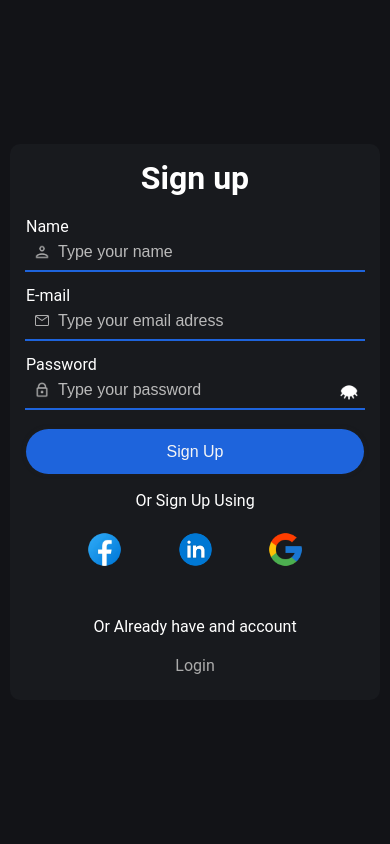
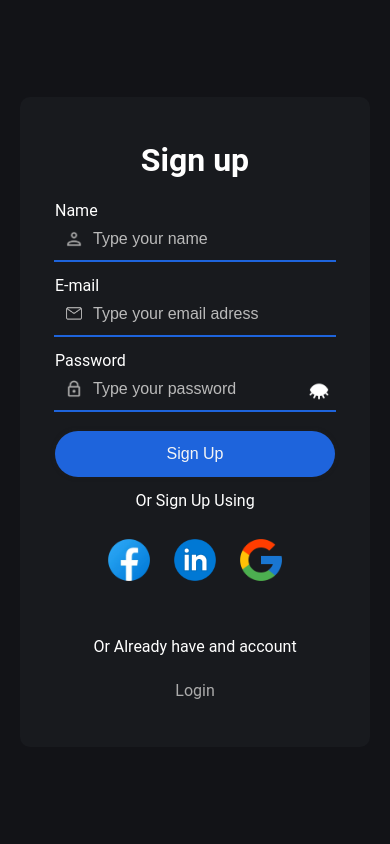
Before and after one commit to yimnaiconradndjousi-coder/Signup-System, a Flask app: template templates/signup.html in a window 390 px wide. Run offline with Flask 3, Linux system fonts and the light colour scheme; the template is opened without the code that fills it, so the values that code supplies are empty.

Commit message:
Refactor signup form styles for improved layout and responsiveness

```diff
--- a/static/signup.css
+++ b/static/signup.css
@@ -41,19 +41,16 @@ body {
     justify-content: center;
     align-items: center;
     width: 100%;
-    min-height: 100dvh;
+    height: 100dvh;
     background-color: #121317;
     margin: 0;
-    padding: clamp(16px, 4vw, 40px);
-    overflow-x: hidden;
-    overflow-y: auto;
+    overflow: hidden;
 }
 
 /* #Icon*/
 
 .socail-media-icons {
-    width: clamp(36px, 10vw, var(--image-size));
-    height: auto;
+    width: var(--image-size);
 }
 
 .input-icon{
@@ -65,8 +62,7 @@ body {
     width: 20px;
     margin: 6px;
     margin-bottom: 3px;
-    margin-left: 6px;
-    flex: 0 0 20px;
+    margin-left: 25%;
 }
 
 #show-or-hide-password:hover {
@@ -81,12 +77,14 @@ body {
     background-color: #181A1E;
     justify-content: center;
     align-items: center;
-    width: min(100%, 500px);
-    min-height: min(650px, calc(100dvh - 32px));
+    width: 30%;
+    height: 50%;
+    min-width: 350px;
+    min-height: 650px;
     max-width: 500px;
     max-height: 900px;
     border-radius: 10px;
-    padding: 10px;
+    padding:0 10px 0 10px;
     margin: auto;
 }
 
@@ -100,8 +98,8 @@ form {
     /* align-items: center; */
     justify-content: center;
     width: 100%;
-    min-height: 100%;
-    padding: 0 clamp(10px, 4vw, 25px);
+    height: 100%;
+    padding:0 25px 0 25px;
 }
 
 .form-title {
@@ -206,7 +204,7 @@ input:-webkit-autofill:active {
 
 .signup-option, .login-option {
     display: flex;
-    width: min(65%, 240px);
+    width: 65%;
     align-items: center;
     justify-content: center;
     justify-content: space-between;
@@ -225,55 +223,36 @@ input:-webkit-autofill:active {
     margin-bottom: 5%;
 }
 
-@media (max-width: 600px) {
-    body {
-        align-items: flex-start;
+
+/* @media (min-width: 768px) {
+    form {
+        max-width: 800px;
     }
 
     .signup-form {
-        min-height: 0;
-        max-height: none;
-    }
-
-    .form-title {
-        margin-top: 2%;
-        margin-bottom: 6%;
-    }
-
-    p {
-        margin-bottom: 6%;
-    }
-
-    #signup-btn {
-        padding: 4%;
+        min-height: 500px;
+        width: 25%;
+        max-width: 500px;
+        padding: 10px;
+        border-radius: 15px;
+        display: flex;
+        box-shadow: 0 0 12px rgba(9, 9, 9, 0.285);
     }
 
     .signup-option {
-        margin-bottom: 7%;
-    }
-}
-
-@media (max-width: 400px) {
-    body {
-        padding: 10px;
+        gap: 2%;
     }
 
-    .signup-form {
-        padding: 8px;
-    }
-
-    form {
-        padding: 0 8px;
-    }
-
-    .input-icon {
-        width: 16px;
-        margin: 8px;
+    body {
+        margin: 0;
+        align-items: center;
+        justify-content: center;
+        height: 100vh;
+        display: flex;
     }
 
     #show-or-hide-password {
-        width: 18px;
-        flex-basis: 18px;
-        margin-left: 4px;
+        margin-left: 6px;
     }
-}
+
+} */
```
